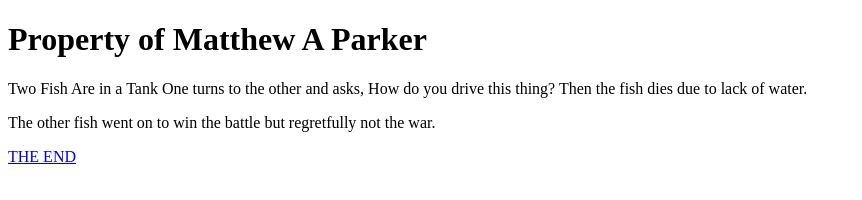
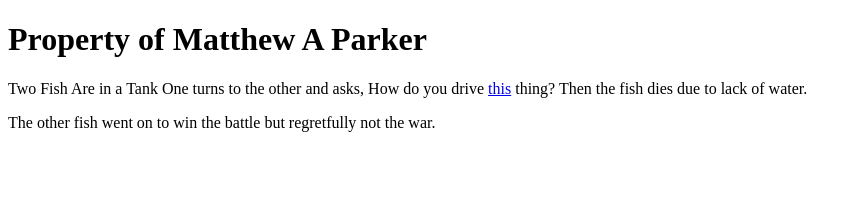
Before and after one commit to maparker77/maparker77.github.io, a plain HTML site: page index.html in a window 1280 px wide. Shown: the whole page, without its empty margins (0-862 px from the left). Drawn offline with Linux system fonts and the light colour scheme.

Commit message:
Update index.html

```diff
--- a/index.html
+++ b/index.html
@@ -7,8 +7,7 @@
 </head>
 <body>
 	<h1>Property of Matthew A Parker</h1>
-	<p>Two Fish Are in a Tank One turns to the other and asks, How do you drive this thing? Then the fish dies due to lack of water.</p>
+	<p>Two Fish Are in a Tank One turns to the other and asks, How do you drive <a href="https://i.imgur.com/nhcCs90.jpg">this</a> thing? Then the fish dies due to lack of water.</p>
 	<p>The other fish went on to win the battle but regretfully not the war.</p>
-	<a href="https://i.imgur.com/nhcCs90.jpg">THE END</a>
 </body>
 </html>
```
